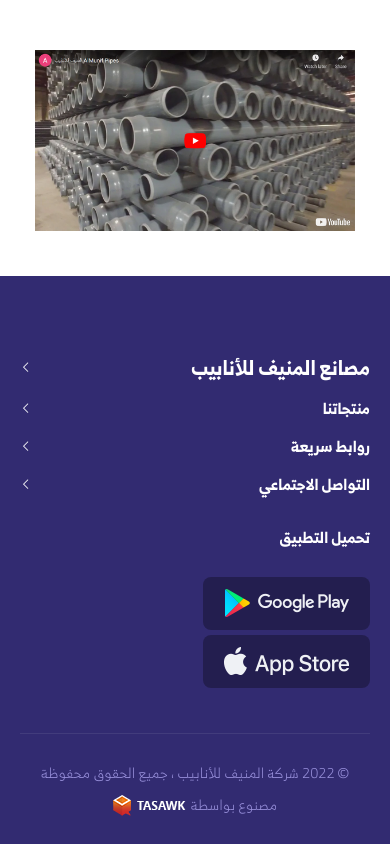
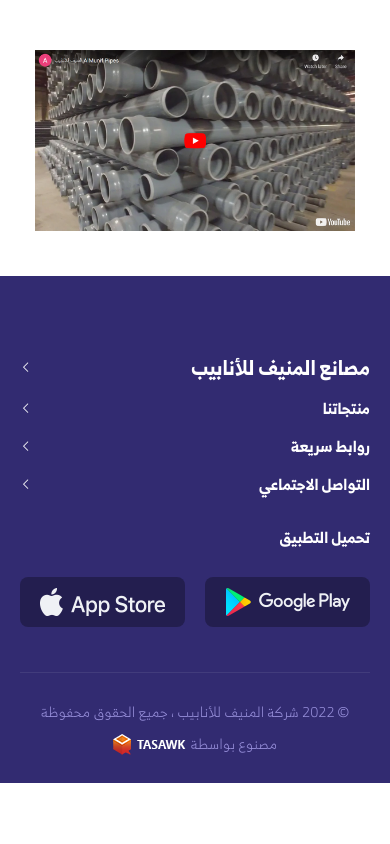
Before and after one commit to eslamshosha/almunif, a plain HTML site: page index.html in a window 390 px wide. Shown: the part 662-1506 px from the top of the page. After the commit the page ends 1445 px from the top, so only its background shows below. Drawn offline with nearby package versions, Linux system fonts and the light colour scheme.

Commit message:
fix style

```diff
--- a/css/style.css
+++ b/css/style.css
@@ -618,6 +618,21 @@ html[dir="rtl"] .footer-accordion.active:after {
   .first-footer .foot-contact h2 {
     margin-bottom: 0;
   }
+  .btn-cont {
+    display: flex;
+    justify-content: center;
+    align-items: center;
+    width: 100%;
+  }
+  .btn-download a {
+    width: calc(50% - 10px);
+    max-width: 165px;
+    height: 50px;
+  }
+  .btn-download a:first-of-type {
+    margin-bottom: 0;
+    margin-inline-end: 20px;
+  }
   .copy-right-cont {
     flex-direction: column;
     justify-content: center;
@@ -714,7 +729,7 @@ html[dir="rtl"] .footer-accordion.active:after {
     width: 100%;
     align-items: center;
     justify-content: space-between;
-    padding: 30px 5px;
+    padding: 30px 0px;
   }
   html[dir="rtl"] .nav-head {
     flex-direction: row-reverse;
@@ -742,7 +757,7 @@ html[dir="rtl"] .footer-accordion.active:after {
     margin-left: 0;
   }
   .big-menu li {
-    margin-bottom: 20px;
+    margin-bottom: 10px;
   }
   .chevron-down {
     line-height: unset;
@@ -810,7 +825,7 @@ html[dir="rtl"] .footer-accordion.active:after {
   main {
     height: auto;
   }
-  .main .pro-img img{
+  .main .pro-img img {
     height: auto;
   }
   .pro-img {
@@ -952,7 +967,7 @@ html[dir="rtl"] .cats-dispaly li {
   .cats-dispaly li a {
     justify-content: center;
     font-size: 16px;
-    color: var(--white-color);
+    /* color: var(--white-color); */
   }
   .cats-dispaly li {
     border-bottom: none;
@@ -1001,6 +1016,7 @@ html[dir="rtl"] .cats-dispaly li {
   position: fixed;
   bottom: 30px;
   left: 30px;
+  max-width: max-content;
   display: none;
   z-index: 10;
   text-decoration: none !important;
@@ -1023,7 +1039,7 @@ html[dir="rtl"] .cats-dispaly li {
 }
 @media (max-width: 767px) {
   .arrow-top {
-    bottom: 40px;
+    bottom: 10px;
     inset-inline-start: 10px;
   }
 }
@@ -1351,13 +1367,13 @@ html[dir="rtl"] .branches-name {
   flex-shrink: 0;
   color: var(--main-hover);
 }
-html[dir="rtl"] .branches-link i.la-phone{
+html[dir="rtl"] .branches-link i.la-phone {
   transform: scaleX(-1);
 }
-.branches-qr{
+.branches-qr {
   margin-inline-end: 30px;
 }
-.branches-box figure{
+.branches-box figure {
   margin-bottom: 0;
 }
 @media (max-width: 767px) {
@@ -1373,12 +1389,12 @@ html[dir="rtl"] .branches-link i.la-phone{
   }
 
   .branches-conten,
-  .branches-qr{
+  .branches-qr {
     margin: 0 0 30px;
   }
   .branches-map,
   .branches-map figure,
-  .branches-map img{
+  .branches-map img {
     width: 100%;
   }
 }
```
